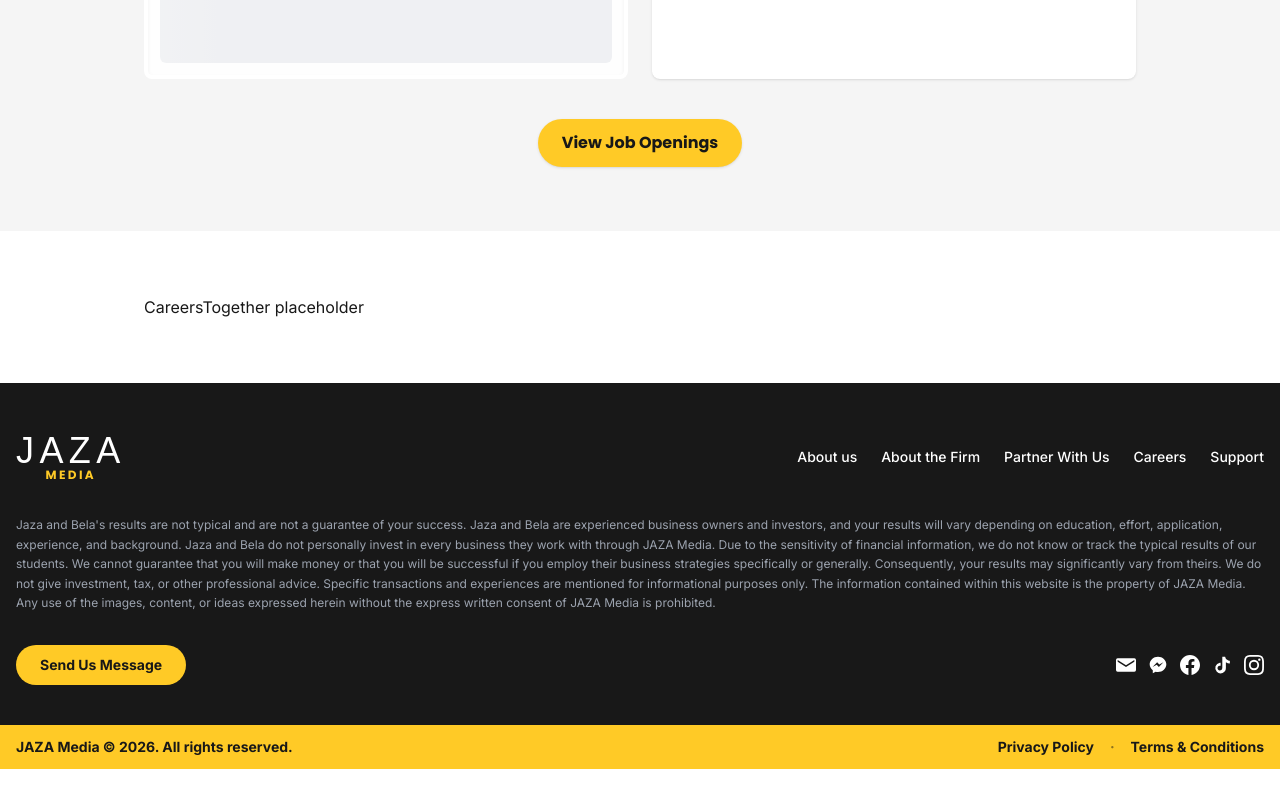
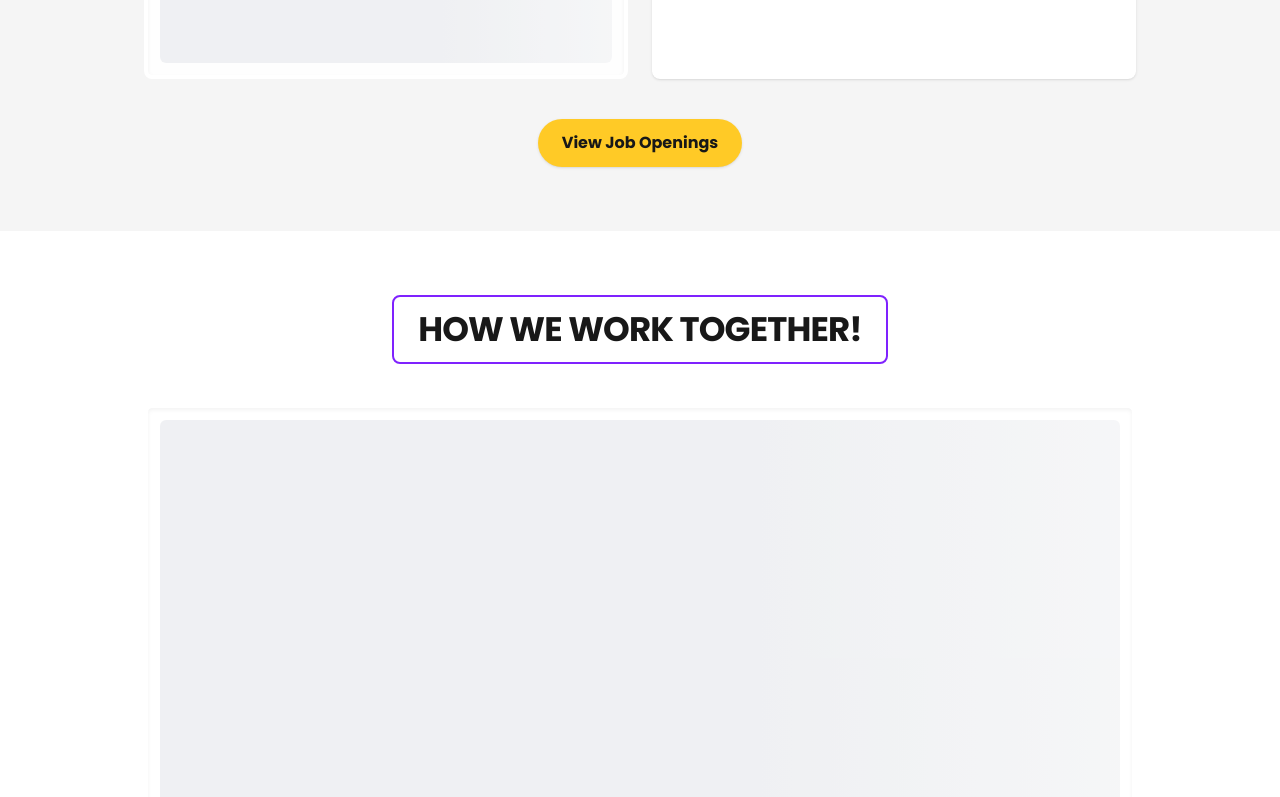
Before and after one commit to JAZA-Group-OS/jaza-media-site, a Next.js app: page /careers in a window 1280 px wide. Shown: the part 2000-2797 px from the top of the page. Before the commit the page ends 2769 px from the top, so only its background shows below. Built offline with nearby package versions, Linux system fonts and the light colour scheme; a web font is replaced by a local one.

Commit message:
feat(careers): implement 'How we work TOGETHER' closing section

```diff
--- a/components/careers-together.tsx
+++ b/components/careers-together.tsx
@@ -1,10 +1,45 @@
 "use client";
 
+import { useInView } from "@/lib/use-in-view";
+
+function GroupImagePlaceholder() {
+  return (
+    <div
+      aria-hidden
+      className="relative aspect-[16/9] w-full overflow-hidden rounded-md border-4 border-white bg-white/90 shadow-inner"
+    >
+      <div className="absolute inset-3 animate-about-shimmer rounded-sm opacity-60" />
+    </div>
+  );
+}
+
 export function CareersTogether() {
+  const { ref: headRef, inView: headIn } = useInView<HTMLDivElement>();
+  const { ref: imgRef, inView: imgIn } = useInView<HTMLDivElement>();
+
   return (
     <section id="openings" className="bg-white py-12 md:py-16">
       <div className="mx-auto max-w-5xl px-4">
-        <p className="text-brand-black">CareersTogether placeholder</p>
+        <div
+          ref={headRef}
+          className={`flex justify-center ${
+            headIn ? "animate-about-fade-up" : "opacity-0"
+          }`}
+        >
+          <h2 className="inline-block rounded-md border-2 border-violet-600 px-6 py-3 font-heading text-[26px] font-bold uppercase tracking-tight text-brand-black md:text-3xl lg:text-[34px]">
+            How we work TOGETHER!
+          </h2>
+        </div>
+
+        <div
+          ref={imgRef}
+          style={{ animationDelay: imgIn ? "120ms" : undefined }}
+          className={`mt-10 ${
+            imgIn ? "animate-about-fade-up" : "opacity-0"
+          }`}
+        >
+          <GroupImagePlaceholder />
+        </div>
       </div>
     </section>
   );
```
